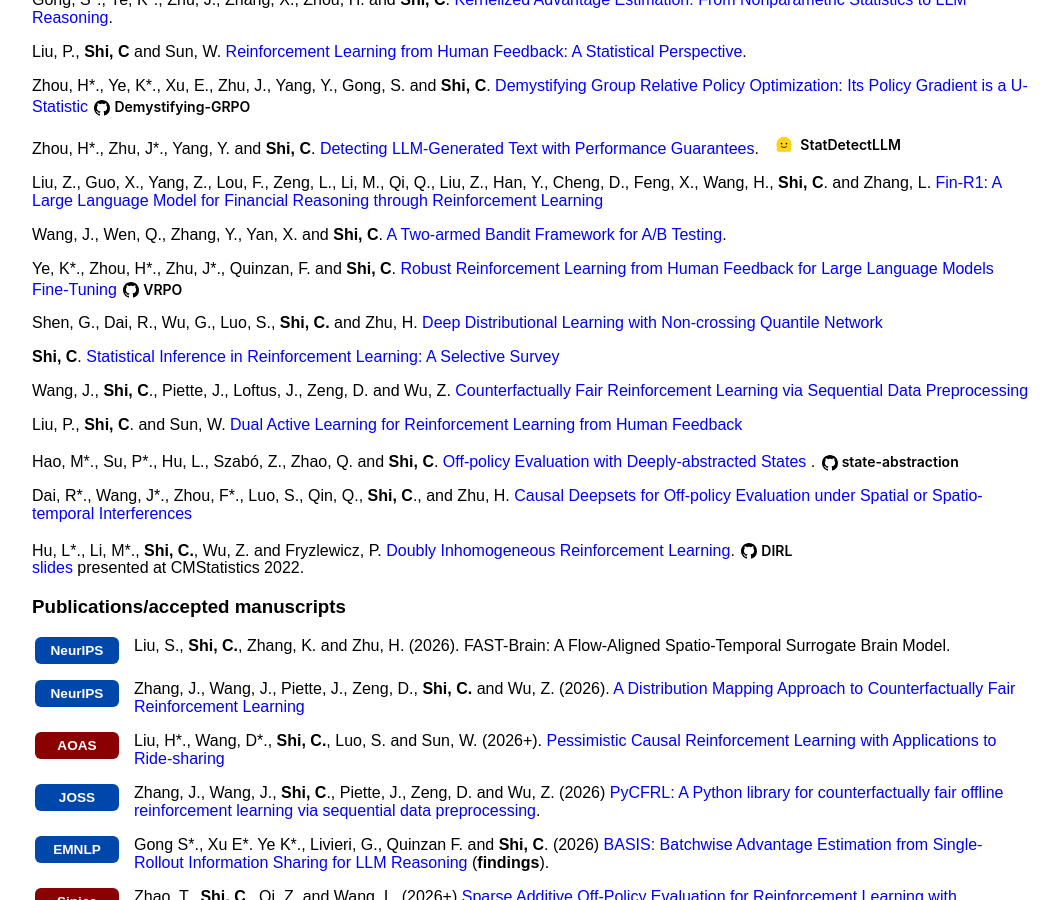
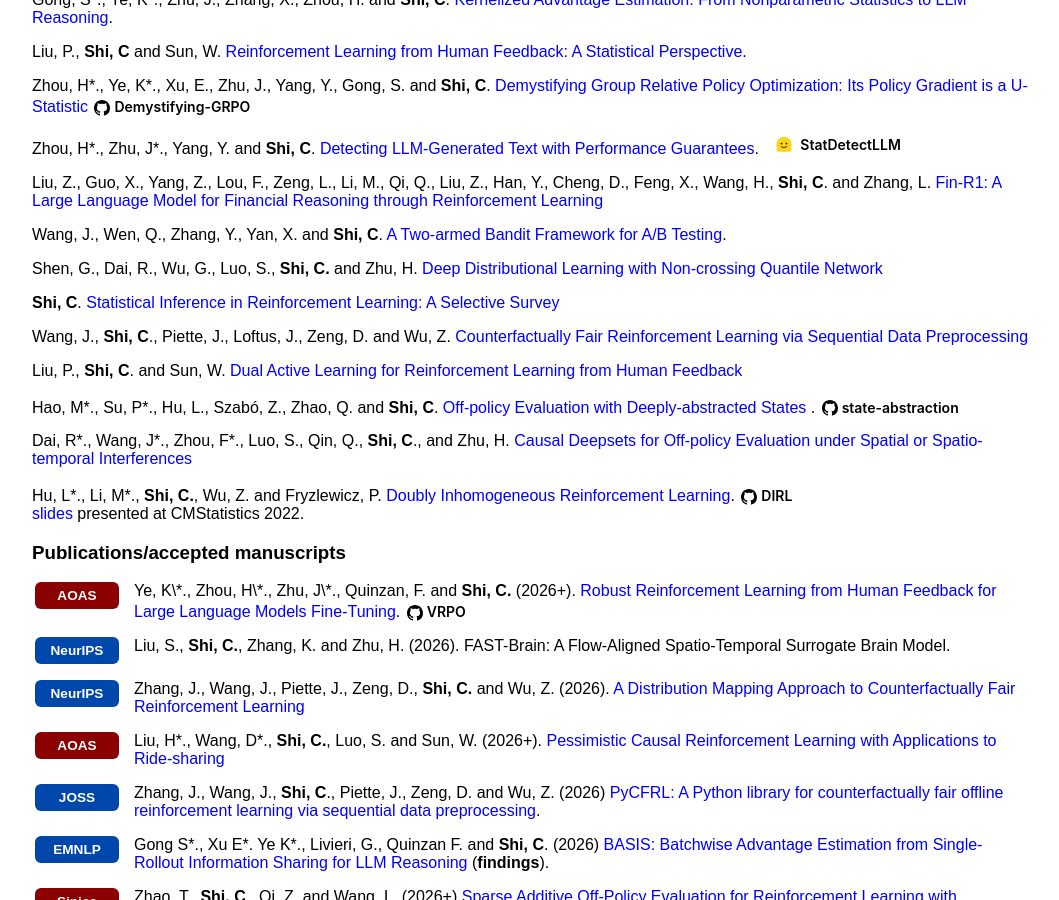
Before and after one commit to callmespring/callmespring.github.io, a Jekyll site: the page built from publication.md, in a window 1280 px wide and 900 px high, scrolled down 390 px. Shown: the whole window, without its empty margins (108-1167 px from the left). Built offline with Jekyll 4.4.1, drawn with Linux system fonts in a browser that asks for light colours.

Commit message:
Update publication.md

```diff
--- a/publication.md
+++ b/publication.md
@@ -50,8 +50,6 @@ Liu, Z., Guo, X., Yang, Z., Lou, F., Zeng, L., Li, M., Qi, Q., Liu, Z., Han, Y.,
 
 Wang, J., Wen, Q., Zhang, Y., Yan, X. and **Shi, C**. [A Two-armed Bandit Framework for A/B Testing](https://arxiv.org/abs/2507.18118).
 
-Ye, K\*., Zhou, H\*., Zhu, J\*., Quinzan, F. and **Shi, C**. [Robust Reinforcement Learning from Human Feedback for Large Language Models Fine-Tuning](https://arxiv.org/pdf/2504.03784) <a href="https://github.com/VRPO/VRPO" class="gh-module-link"><svg class="gh-icon" viewBox="0 0 16 16"><path d="M8 0C3.58 0 0 3.58 0 8c0 3.54 2.29 6.53 5.47 7.59.4.07.55-.17.55-.38 0-.19-.01-.82-.01-1.49-2.01.37-2.53-.49-2.69-.94-.09-.23-.48-.94-.82-1.13-.28-.15-.68-.52-.01-.53.63-.01 1.08.58 1.23.82.72 1.21 1.87.87 2.33.66.07-.52.28-.87.51-1.07-1.78-.2-3.64-.89-3.64-3.95 0-.87.31-1.59.82-2.15-.08-.2-.36-1.02.08-2.12 0 0 .67-.21 2.2.82.64-.18 1.32-.27 2-.27.68 0 1.36.09 2 .27 1.53-1.04 2.2-.82 2.2-.82.44 1.1.16 1.92.08 2.12.51.56.82 1.27.82 2.15 0 3.07-1.87 3.75-3.65 3.95.29.25.54.73.54 1.48 0 1.07-.01 1.93-.01 2.2 0 .21.15.46.55.38A8.013 8.013 0 0016 8c0-4.42-3.58-8-8-8z"></path></svg><span class="gh-module-badge">VRPO</span></a>
-
 Shen, G., Dai, R., Wu, G., Luo, S., **Shi, C.** and Zhu, H. [Deep Distributional Learning with Non-crossing Quantile Network](https://arxiv.org/pdf/2504.08215)
 
 **Shi, C**. [Statistical Inference in Reinforcement Learning: A Selective Survey
@@ -71,6 +69,15 @@ Spatio-temporal Interferences](https://arxiv.org/pdf/2407.17910)
 Hu, L\*., Li, M\*., **Shi, C.**, Wu, Z. and Fryzlewicz, P. [Doubly Inhomogeneous Reinforcement Learning](https://arxiv.org/pdf/2211.03983.pdf). <a href="https://github.com/zaza0209/DIRL" class="gh-module-link"><svg class="gh-icon" viewBox="0 0 16 16"><path d="M8 0C3.58 0 0 3.58 0 8c0 3.54 2.29 6.53 5.47 7.59.4.07.55-.17.55-.38 0-.19-.01-.82-.01-1.49-2.01.37-2.53-.49-2.69-.94-.09-.23-.48-.94-.82-1.13-.28-.15-.68-.52-.01-.53.63-.01 1.08.58 1.23.82.72 1.21 1.87.87 2.33.66.07-.52.28-.87.51-1.07-1.78-.2-3.64-.89-3.64-3.95 0-.87.31-1.59.82-2.15-.08-.2-.36-1.02.08-2.12 0 0 .67-.21 2.2.82.64-.18 1.32-.27 2-.27.68 0 1.36.09 2 .27 1.53-1.04 2.2-.82 2.2-.82.44 1.1.16 1.92.08 2.12.51.56.82 1.27.82 2.15 0 3.07-1.87 3.75-3.65 3.95.29.25.54.73.54 1.48 0 1.07-.01 1.93-.01 2.2 0 .21.15.46.55.38A8.013 8.013 0 0016 8c0-4.42-3.58-8-8-8z"></path></svg><span class="gh-module-badge">DIRL</span></a> <br/> [<font size="3">slides</font>](./slides/DIRL.pdf) <font size="3">presented at CMStatistics 2022</font>.
 
 ### Publications/accepted manuscripts
+
+<div class="publication-entry" style="display: flex; align-items: flex-start; margin-bottom: 1em;">
+  <div class="pub-venue" style="flex: 0 0 90px; margin-right: 12px; display: flex; align-items: center; justify-content: center;">
+    <span class="publication-logo-badge badge-stat">AOAS</span>
+  </div>
+  <div class="pub-content" style="flex: 1;">
+    Ye, K\*., Zhou, H\*., Zhu, J\*., Quinzan, F. and <strong>Shi, C.</strong> (2026+). <a href="https://arxiv.org/pdf/2504.03784">Robust Reinforcement Learning from Human Feedback for Large Language Models Fine-Tuning</a>. <a href="https://github.com/VRPO/VRPO" class="gh-module-link"><svg class="gh-icon" viewBox="0 0 16 16"><path d="M8 0C3.58 0 0 3.58 0 8c0 3.54 2.29 6.53 5.47 7.59.4.07.55-.17.55-.38 0-.19-.01-.82-.01-1.49-2.01.37-2.53-.49-2.69-.94-.09-.23-.48-.94-.82-1.13-.28-.15-.68-.52-.01-.53.63-.01 1.08.58 1.23.82.72 1.21 1.87.87 2.33.66.07-.52.28-.87.51-1.07-1.78-.2-3.64-.89-3.64-3.95 0-.87.31-1.59.82-2.15-.08-.2-.36-1.02.08-2.12 0 0 .67-.21 2.2.82.64-.18 1.32-.27 2-.27.68 0 1.36.09 2 .27 1.53-1.04 2.2-.82 2.2-.82.44 1.1.16 1.92.08 2.12.51.56.82 1.27.82 2.15 0 3.07-1.87 3.75-3.65 3.95.29.25.54.73.54 1.48 0 1.07-.01 1.93-.01 2.2 0 .21.15.46.55.38A8.013 8.013 0 0016 8c0-4.42-3.58-8-8-8z"></path></svg><span class="gh-module-badge">VRPO</span></a>
+  </div>
+</div>
 
 <div class="publication-entry" style="display: flex; align-items: flex-start; margin-bottom: 1em;">
   <div class="pub-venue" style="flex: 0 0 90px; margin-right: 12px; display: flex; align-items: center; justify-content: center;">
```
